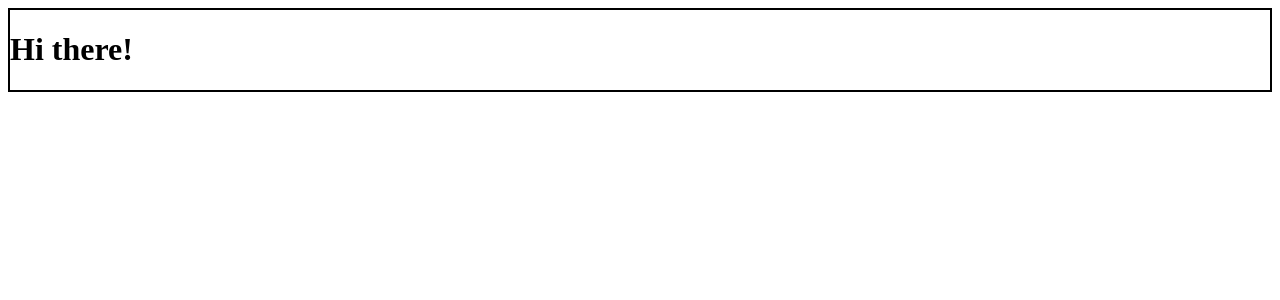
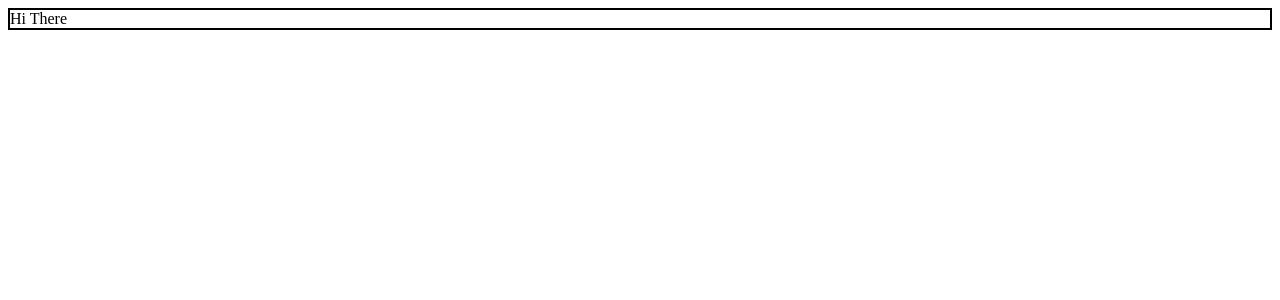
Before and after one commit to dprateek11/practice, a React (Vite) app in the folder week-6-exp/: page / in a window 1280 px wide. Shown: the top 300 px of the page. Built offline with nearby package versions, Linux system fonts and the light colour scheme.

Commit message:
Card wrapper using children

```diff
--- a/week-6-exp/src/App.jsx
+++ b/week-6-exp/src/App.jsx
@@ -1,25 +1,18 @@
-import { useState } from "react"
-
 function App() {
 
   return (
     <>
-      <CarWrapper innerComponent={<TextComponent/>}></CarWrapper>
+      <CarWrapper>
+        Hi There
+      </CarWrapper>
     </>
   )
 }
 
-function CarWrapper({innerComponent}){
+function CarWrapper({children}){
   return <div style={{border:"2px solid black"}}>
-    {innerComponent}
+    {children}
     </div>
 }
 
-function TextComponent(){
-  return <div>
-      <h1>Hi there!</h1>
-  </div>
-}
-
-
 export default App
```
